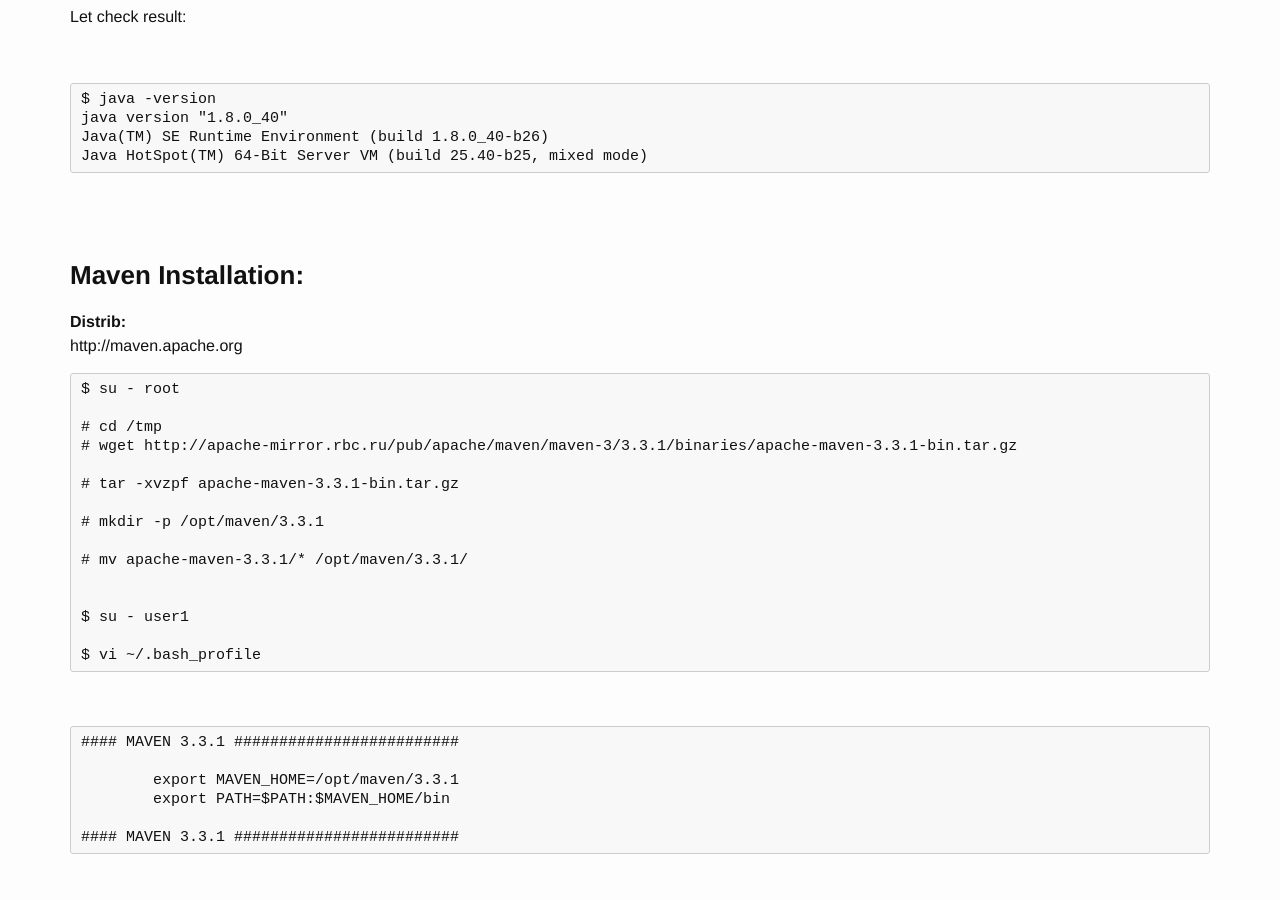
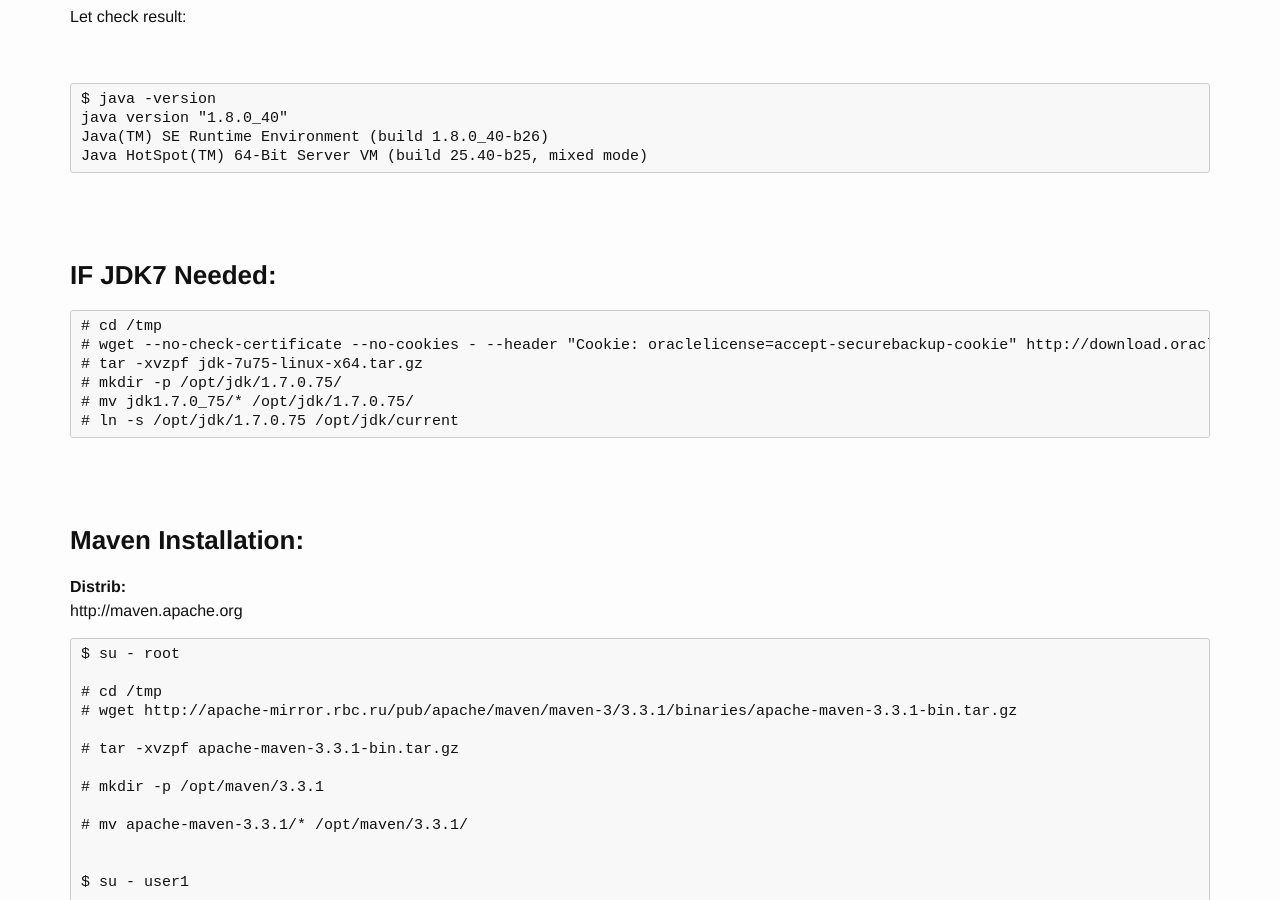
Before and after one commit to webmakaka/javadev.org, a Jekyll site: the page built from website/basics/installation/jdk/8/linux/centos/6/x86_x64/index.md, in a window 1280 px wide and 900 px high, scrolled down 1385 px. Built offline with Jekyll 4.4.1, drawn with Linux system fonts in a browser that asks for light colours.

Commit message:
Update index.md

```diff
--- a/website/basics/installation/jdk/8/linux/centos/6/x86_x64/index.md
+++ b/website/basics/installation/jdk/8/linux/centos/6/x86_x64/index.md
@@ -71,6 +71,18 @@
 	java version "1.8.0_40"
 	Java(TM) SE Runtime Environment (build 1.8.0_40-b26)
 	Java HotSpot(TM) 64-Bit Server VM (build 25.40-b25, mixed mode)
+
+
+
+<br/><br/>
+<h3>IF JDK7 Needed:</h3>
+
+    # cd /tmp
+    # wget --no-check-certificate --no-cookies - --header "Cookie: oraclelicense=accept-securebackup-cookie" http://download.oracle.com/otn-pub/java/jdk/7u75-b13/jdk-7u75-linux-x64.tar.gz
+    # tar -xvzpf jdk-7u75-linux-x64.tar.gz
+    # mkdir -p /opt/jdk/1.7.0.75/
+    # mv jdk1.7.0_75/* /opt/jdk/1.7.0.75/
+    # ln -s /opt/jdk/1.7.0.75 /opt/jdk/current
 
 
 
```
